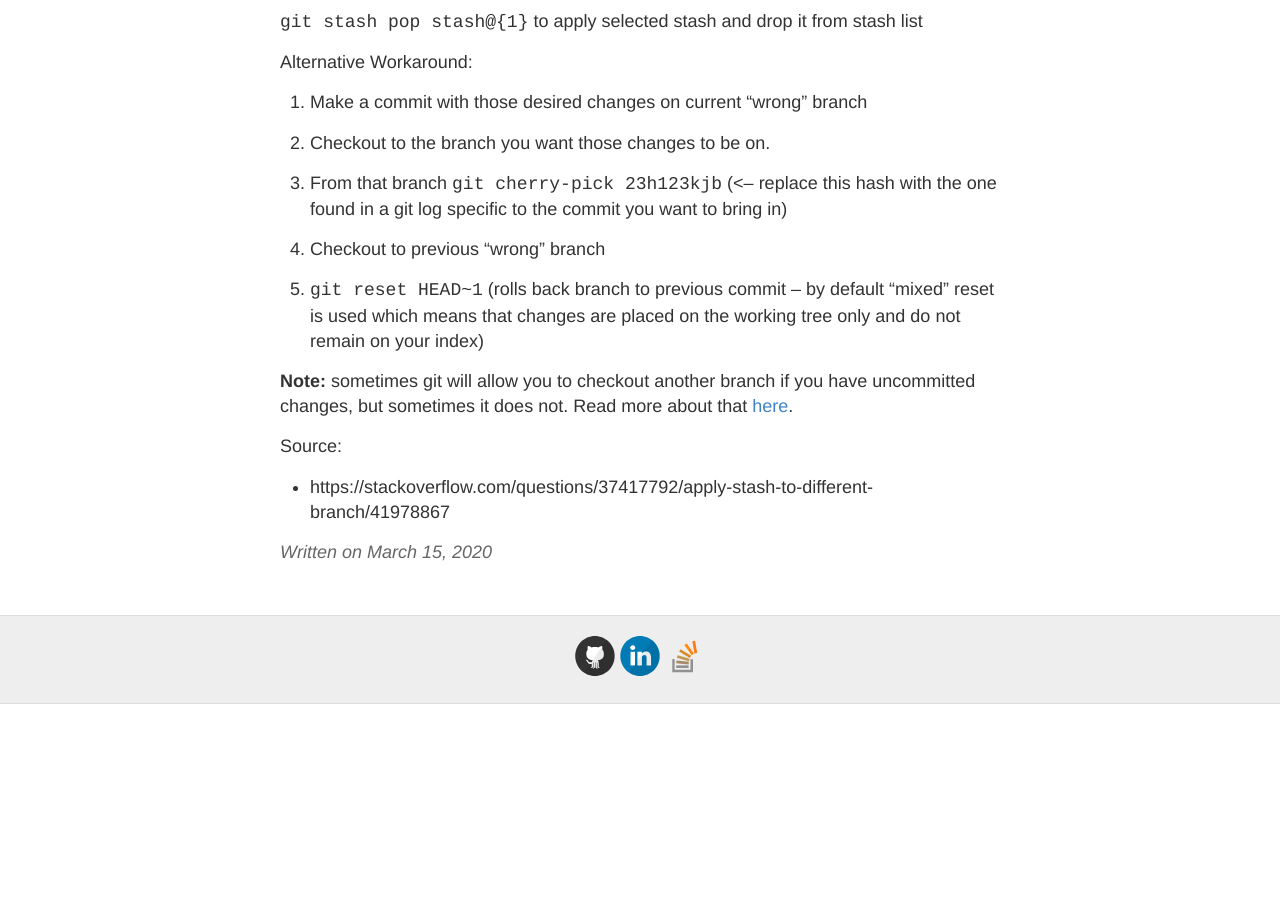
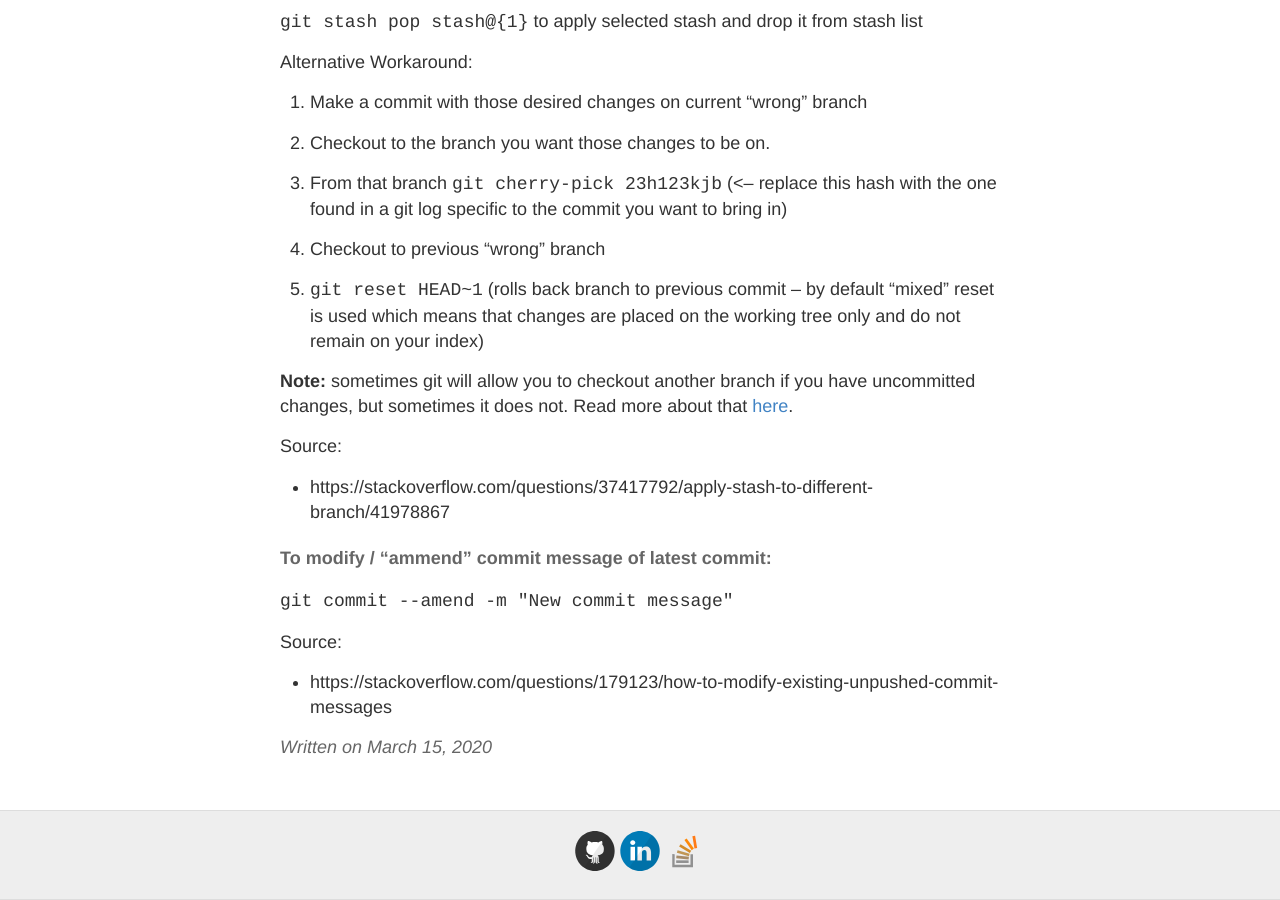
Before and after one commit to gutucristian/gutucristian.github.io, a Jekyll site: the page built from _posts/2020-03-15-git.md, in a window 1280 px wide and 900 px high, scrolled down 5108 px. Built offline with Jekyll 4.4.1, drawn with Linux system fonts in a browser that asks for light colours; our own code applies the rules of GitHub Pages for plain Markdown files; before the commit the page ends 5812 px from its top, so only the background shows below that.

Commit message:
Update 2020-03-15-git.md

```diff
--- a/_posts/2020-03-15-git.md
+++ b/_posts/2020-03-15-git.md
@@ -161,3 +161,10 @@ Alternative Workaround:
 
 Source:
 - https://stackoverflow.com/questions/37417792/apply-stash-to-different-branch/41978867
+
+#### To modify / "ammend" commit message of latest commit:
+
+`git commit --amend -m "New commit message"`
+
+Source:
+- https://stackoverflow.com/questions/179123/how-to-modify-existing-unpushed-commit-messages
```
